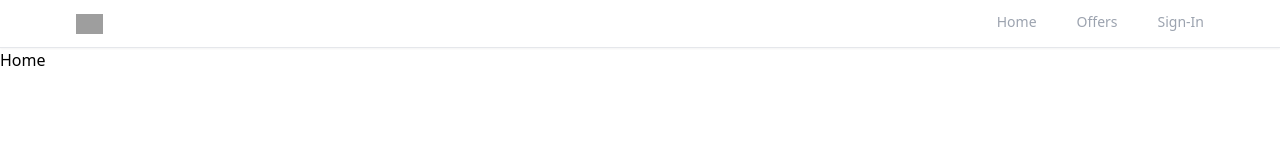
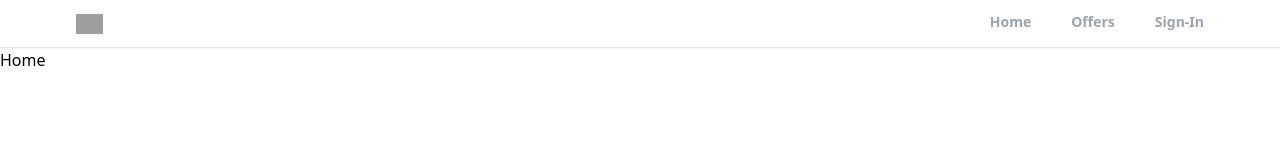
Before and after one commit to Victor-Okpukpan/realtor-clone-react, a React (Create React App) app: page / in a window 1280 px wide. Shown: the top 160 px of the page. Built offline with nearby package versions, Linux system fonts and the light colour scheme; grey boxes are pictures that could not be loaded.

Commit message:
created the header component

```diff
--- a/src/components/Header.jsx
+++ b/src/components/Header.jsx
@@ -19,9 +19,9 @@
             </div>
             <div>
                 <ul className="flex space-x-10">
-                    <li className={`cursor-pointer py-3 text-gray-400 text-sm border-b-[3px] border-b-transparent ${pathMatchRoute("/") && "text-black border-b-red-500"}`} onClick={()=>navigate("/")}>Home</li>
-                    <li className={`cursor-pointer py-3 text-gray-400 text-sm border-b-[3px] border-b-transparent ${pathMatchRoute("/offers") && "text-black border-b-red-500"}`} onClick={()=>navigate("/offers")}>Offers</li>
-                    <li className={`cursor-pointer py-3 text-gray-400 text-sm border-b-[3px] border-b-transparent ${pathMatchRoute("/signIn") && "text-black border-b-red-500"}`} onClick={()=>navigate("/signIn")}>Sign-In</li>
+                    <li className={`cursor-pointer py-3 text-sm font-semibold text-gray-400 border-b-[3px] border-b-transparent ${pathMatchRoute("/") && "text-black border-b-red-500"}`} onClick={()=>navigate("/")}>Home</li>
+                    <li className={`cursor-pointer py-3 text-sm font-semibold text-gray-400 border-b-[3px] border-b-transparent ${pathMatchRoute("/offers") && "text-black border-b-red-500"}`} onClick={()=>navigate("/offers")}>Offers</li>
+                    <li className={`cursor-pointer py-3 text-sm font-semibold text-gray-400 border-b-[3px] border-b-transparent ${pathMatchRoute("/sign-in") && "text-black border-b-red-500"}`} onClick={()=>navigate("/sign-in")}>Sign-In</li>
                 </ul>
             </div>
         </header>
```
